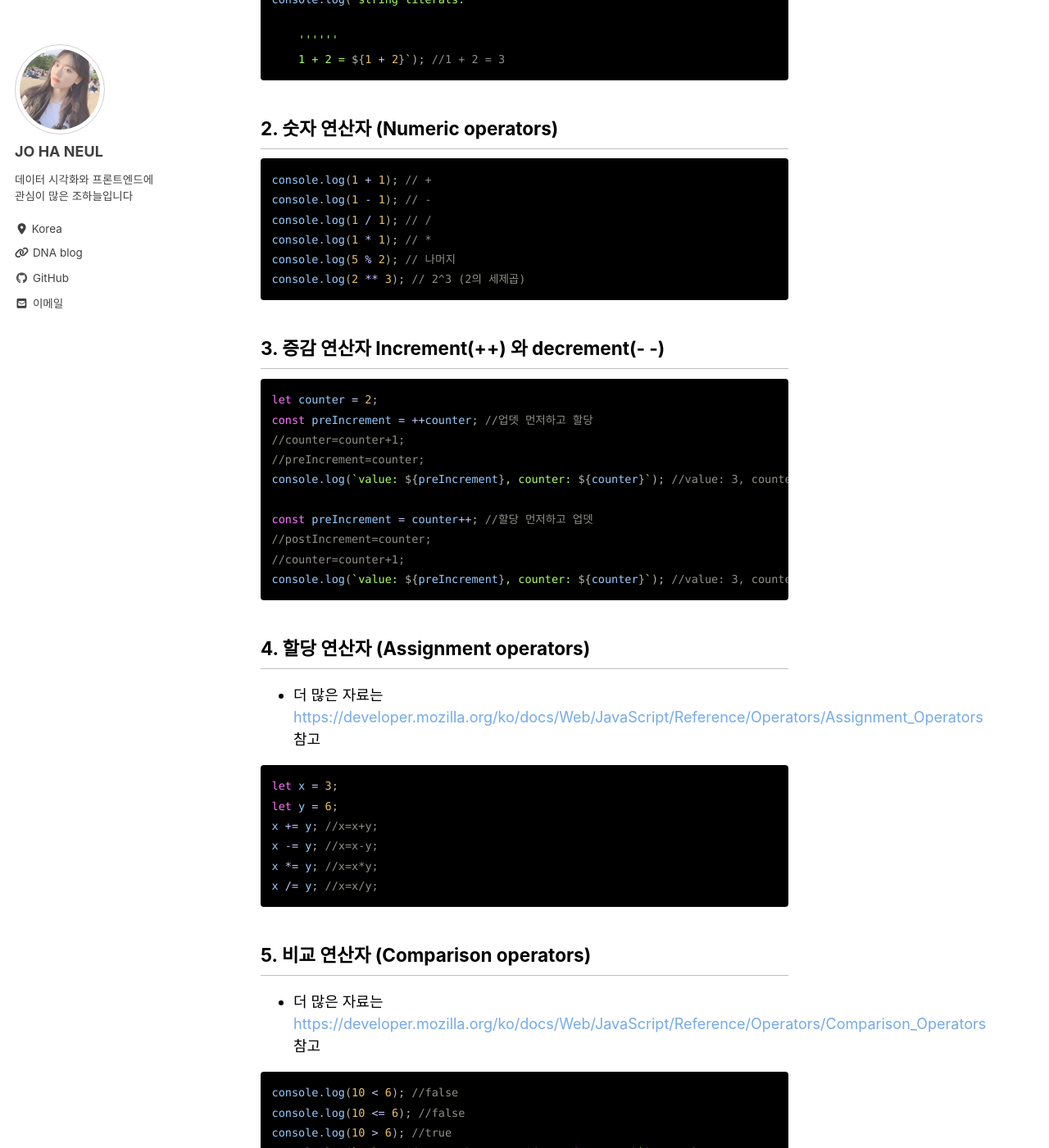
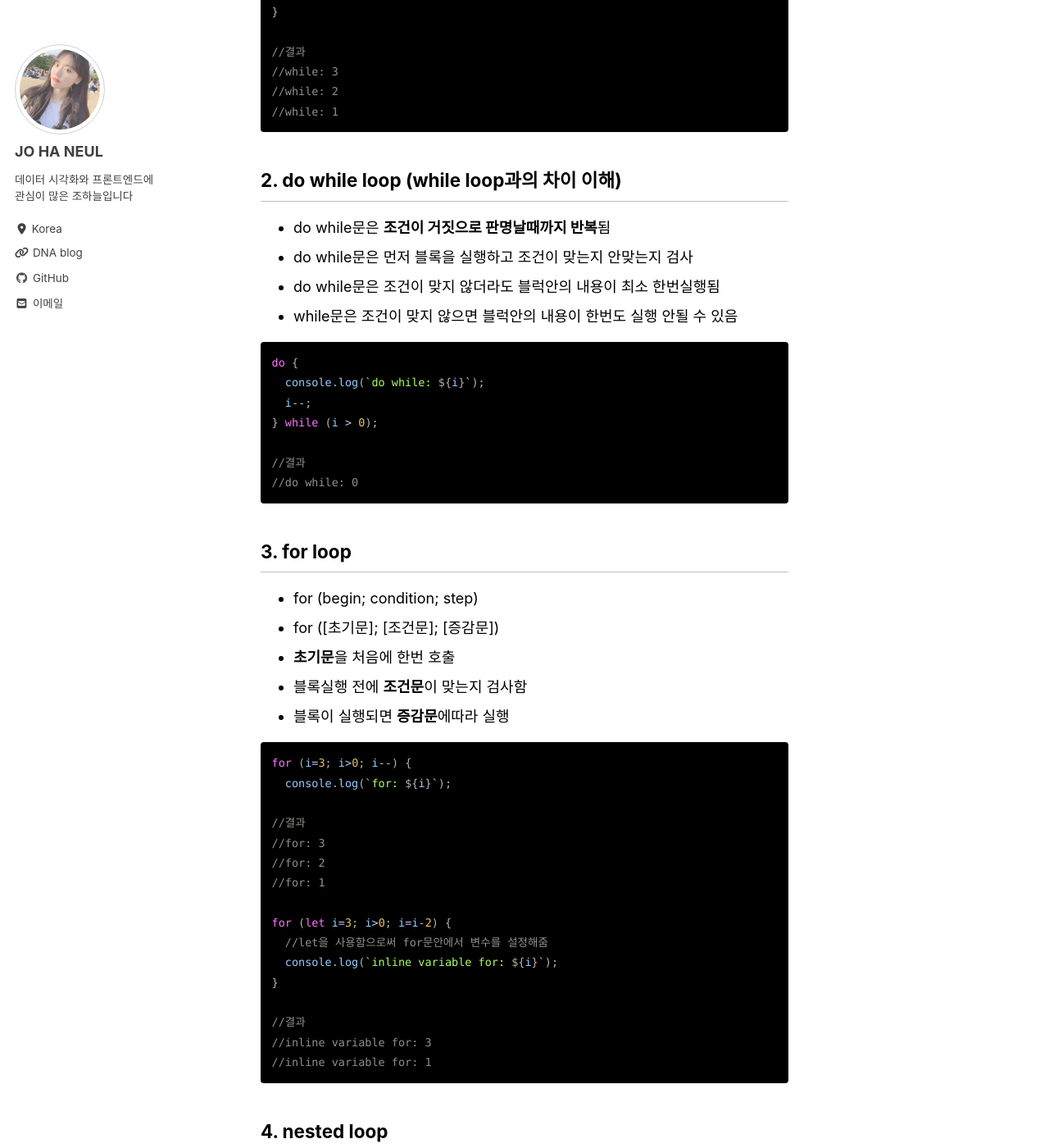
Before and after one commit to gksmf9655/gksmf9655.github.io, a Jekyll site: the page built from _posts/2020-04-25-post.md, in a window 1280 px wide and 1400 px high, scrolled down 521 px. Shown: the whole window at 82% size. Built offline with Jekyll 4.4.1, drawn with Linux system fonts in a browser that asks for light colours; cached includes are drawn as plain includes; nearby versions of some CDN libraries; some of the changed text lies outside the part shown.

Commit message:
20200425post

````diff
--- a/_posts/2020-04-22-post.md
+++ b/_posts/2020-04-22-post.md
@@ -3,7 +3,7 @@ title: "Java Script 연산자"
 categories:
   - java script
 tags:
-  - 연산자
+  - 문법
 ---
 
 # Java script 연산자
--- /dev/null
+++ b/_posts/2020-04-25-post.md
@@ -0,0 +1,128 @@
+---
+title: "Java Script 반복문"
+categories:
+  - java script
+tags:
+  - 문법
+---
+
+# Java script 반복문 (loop)
+
+## 1. while loop
+
+- 조건문이 **참일 때만** while문 속의 문장들이 실행
+- 조건문이 **거짓이라면** while문 후로 넘어간다
+
+```javascript
+let i = 3;
+while (i > 0) {
+  console.log(`while: ${i}`);
+  i--;
+}
+
+//결과
+//while: 3
+//while: 2
+//while: 1
+```
+
+## 2. do while loop (while loop과의 차이 이해)
+
+- do while문은 **조건이 거짓으로 판명날때까지 반복**됨
+- do while문은 먼저 블록을 실행하고 조건이 맞는지 안맞는지 검사
+- do while문은 조건이 맞지 않더라도 블럭안의 내용이 최소 한번실행됨
+- while문은 조건이 맞지 않으면 블럭안의 내용이 한번도 실행 안될 수 있음
+
+```javascript
+do {
+  console.log(`do while: ${i}`);
+  i--;
+} while (i > 0);
+
+//결과
+//do while: 0
+```
+
+## 3. for loop
+
+- for (begin; condition; step)
+- for ([초기문]; [조건문]; [증감문])
+- **초기문**을 처음에 한번 호출
+- 블록실행 전에 **조건문**이 맞는지 검사함
+- 블록이 실행되면 **증감문**에따라 실행
+
+```javascript
+for (i=3; i>0; i--) {
+  console.log(`for: ${i}`);
+
+//결과
+//for: 3
+//for: 2
+//for: 1
+
+for (let i=3; i>0; i=i-2) {
+  //let을 사용함으로써 for문안에서 변수를 설정해줌
+  console.log(`inline variable for: ${i}`);
+}
+
+//결과
+//inline variable for: 3
+//inline variable for: 1
+```
+
+## 4. nested loop
+
+- CPU에 좋지않음
+
+```javascript
+for (let i = 0; i < 10; i++) {
+  for (let j = 0; j < 10; j++) {
+    console.log(`i: ${i}, j:${j}`);
+  }
+}
+```
+
+## 5. break 와 continue
+
+- loop에서 **break**는 아예 끝내는 것
+- loop에서 **continue**는 지금 것만 skip하고 다음 step으로 넘어가는 것
+
+```javascript
+// 0부터 10까지 짝수만 출력하고싶을때 (continue 사용)
+for (i = 0; i < 11; i++) {
+  if (i % 2 !== 0) {
+    continue;
+  }
+  console.log(`짝수: ${i}`);
+}
+
+//결과
+//짝수: 0
+//짝수: 2
+//짝수: 4
+//짝수: 6
+//짝수: 8
+//짝수: 10
+```
+
+```javascript
+// 0부터 10까지 출력하고, 8을 만나면 stop (break 사용)
+for (let i = 0; i < 11; i++) {
+  if (i > 8) {
+    break;
+  }
+  console.log(`8이면 멈추기: ${i}`);
+}
+
+//결과
+//8이면 멈추기: 0
+//8이면 멈추기: 1
+//8이면 멈추기: 2
+//.
+//.
+//.
+//8이면 멈추기: 8
+```
+
+참고 사이트
+[https://www.youtube.com/watch?v=YBjufjBaxHo](https://www.youtube.com/watch?v=YBjufjBaxHo)
````
Also changed, not shown: _posts/2020-04-21-post.md (+1 -1 lines), _pages/portfolio.html (added).
